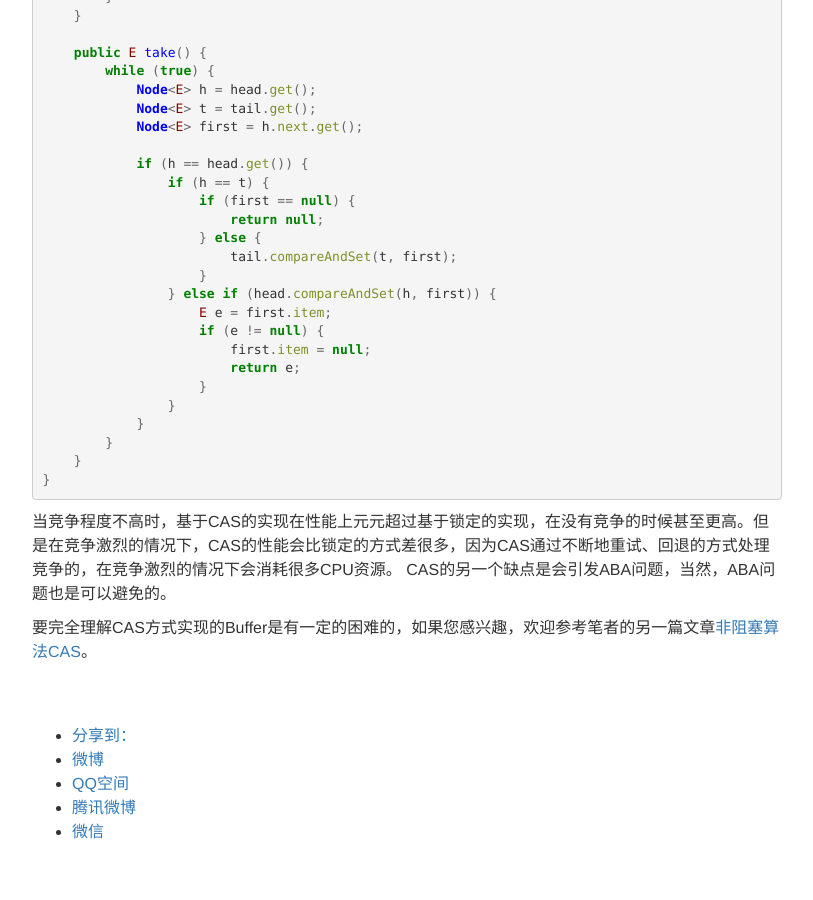
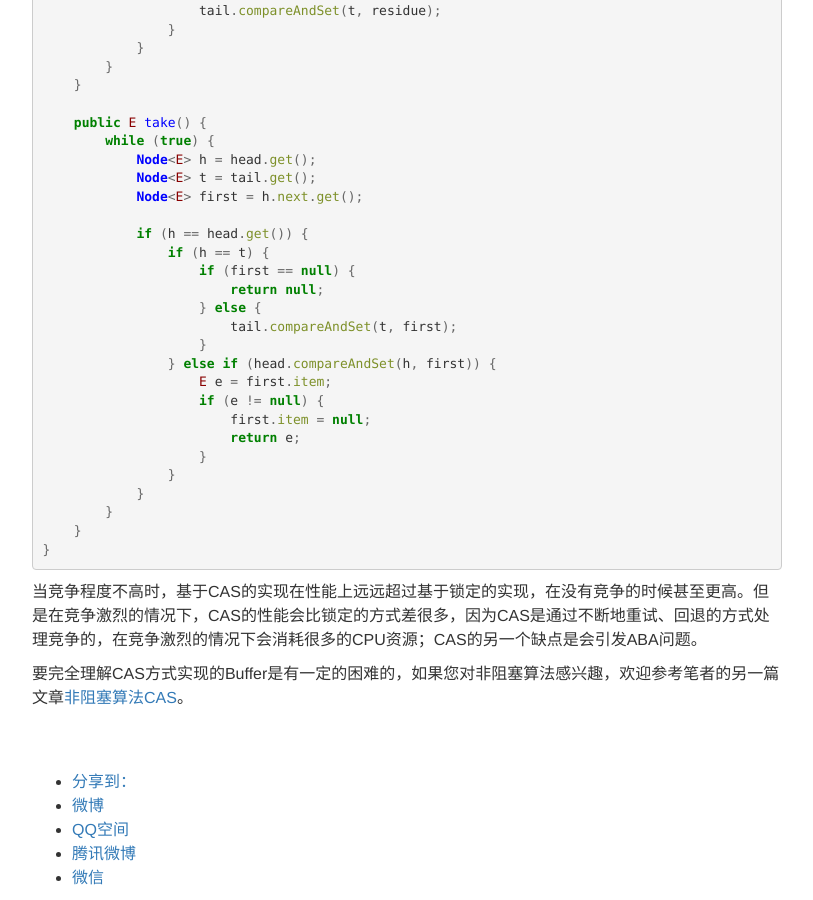
Before and after one commit to OuYangLiang/ouyangliang.github.io, a Jekyll site: the page built from _posts/2016-08-27-通过生产者、消费者问题深入学习java多线程.markdown, in a window 1280 px wide and 900 px high, scrolled down 8047 px. Shown: the whole window, without its empty margins (38-851 px from the left). Built offline with Jekyll 4.4.1, drawn with Linux system fonts in a browser that asks for light colours; nearby versions of some CDN libraries; comment, search, counter and statistics services are not loaded; before the commit the page ends 8901 px from its top, so only the background shows below that.

Commit message:
Update 2016-08-27-通过生产者、消费者问题深入学习java多线程.markdown

````diff
--- a/_posts/2016-08-27-通过生产者、消费者问题深入学习java多线程.markdown
+++ b/_posts/2016-08-27-通过生产者、消费者问题深入学习java多线程.markdown
@@ -293,7 +293,7 @@
 
 #### Compare And Swap
 
-CAS 指的是现代 CPU 广泛支持的一种对内存中的共享数据进行操作的一种特殊指令。这个指令会对内存中的共享数据做原子的读写操作。简单介绍一下这个指令的操作过程：首先，CPU 会将内存中将要被更改的数据与期望的值做比较。然后，当这两个值相等时，CPU 才会将内存中的数值替换为新的值。否则便不做操作。最后，CPU 会将旧的数值返回。这一系列的操作是原子的。它们虽然看似复杂，但却是 Java 5 并发机制优于原有锁机制的根本。简单来说，CAS 的含义是“我认为原有的值应该是什么，如果是，则将原有的值更新为新值，否则不做修改，并告诉我原来的值是多少”。
+> CAS 指的是现代 CPU 广泛支持的一种对内存中的共享数据进行操作的一种特殊指令。这个指令会对内存中的共享数据做原子的读写操作。简单介绍一下这个指令的操作过程：首先，CPU 会将内存中将要被更改的数据与期望的值做比较。然后，当这两个值相等时，CPU 才会将内存中的数值替换为新的值。否则便不做操作。最后，CPU 会将旧的数值返回。这一系列的操作是原子的。它们虽然看似复杂，但却是 Java 5 并发机制优于原有锁机制的根本。简单来说，CAS 的含义是“我认为原有的值应该是什么，如果是，则将原有的值更新为新值，否则不做修改，并告诉我原来的值是多少”。
 
 java.util.concurrent.atomic包提供了大部分数据类型的原子封装，在原有数据类型的基础上，提供了原子性的操作方法，保证了线程安全。下面是采用CAS方式实现的Buffer：
 
@@ -358,7 +358,6 @@
 }
 ```
 
-当竞争程度不高时，基于CAS的实现在性能上元元超过基于锁定的实现，在没有竞争的时候甚至更高。但是在竞争激烈的情况下，CAS的性能会比锁定的方式差很多，因为CAS通过不断地重试、回退的方式处理竞争的，在竞争激烈的情况下会消耗很多CPU资源。
-CAS的另一个缺点是会引发ABA问题，当然，ABA问题也是可以避免的。
+当竞争程度不高时，基于CAS的实现在性能上远远超过基于锁定的实现，在没有竞争的时候甚至更高。但是在竞争激烈的情况下，CAS的性能会比锁定的方式差很多，因为CAS是通过不断地重试、回退的方式处理竞争的，在竞争激烈的情况下会消耗很多的CPU资源；CAS的另一个缺点是会引发ABA问题。
 
-要完全理解CAS方式实现的Buffer是有一定的困难的，如果您感兴趣，欢迎参考笔者的另一篇文章[非阻塞算法CAS]({{site.baseurl}}/mysql/2016/08/31/非阻塞算法CAS.html)。
+要完全理解CAS方式实现的Buffer是有一定的困难的，如果您对非阻塞算法感兴趣，欢迎参考笔者的另一篇文章[非阻塞算法CAS]({{site.baseurl}}/mysql/2016/08/31/非阻塞算法CAS.html)。
````
